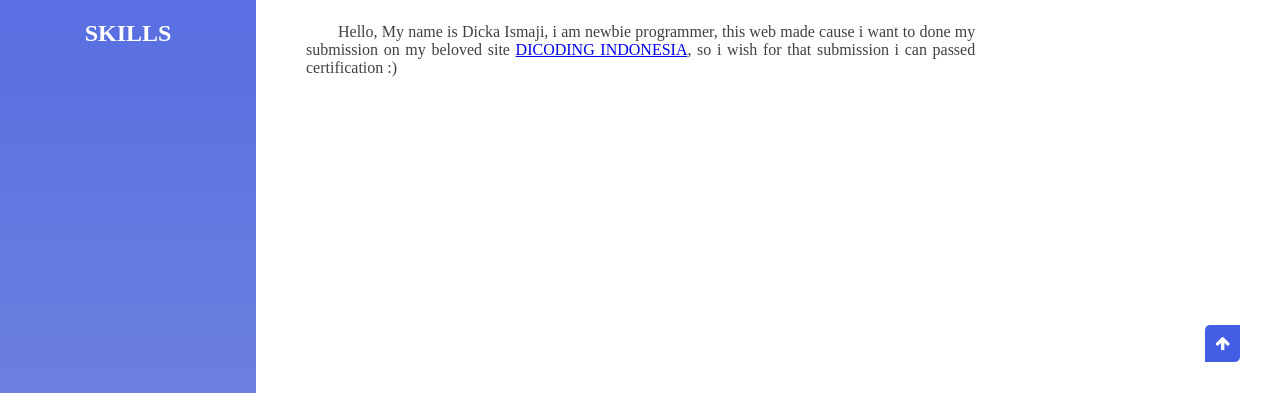
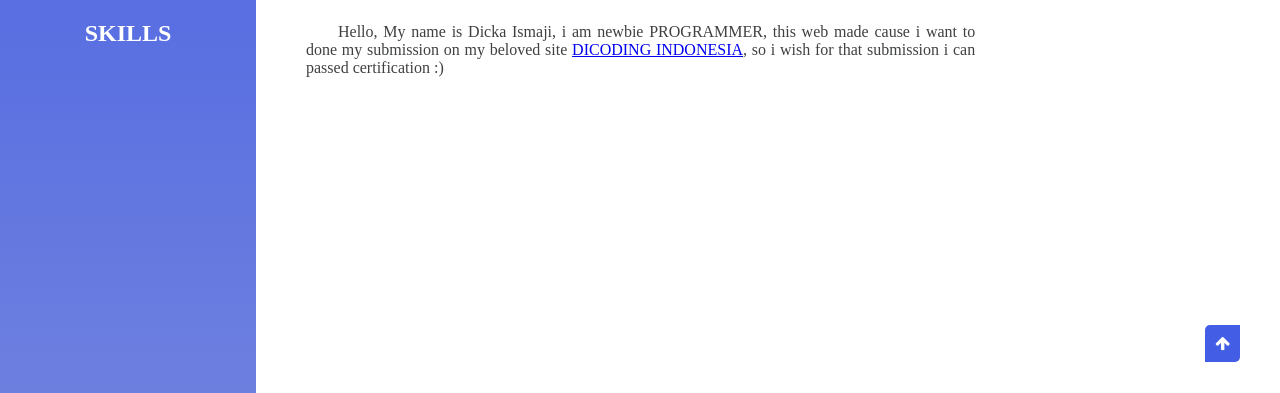
Before and after one commit to dicka88/dicka88.github.io, a plain HTML site: page index.html in a window 1280 px wide. Shown: the part 407-800 px from the top of the page. Drawn offline with nearby package versions, Linux system fonts and the light colour scheme; a web font is replaced by a local one.

Commit message:
Update index.html

```diff
--- a/index.html
+++ b/index.html
@@ -49,7 +49,7 @@
                 Jatinom, Klaten . <span class="font-primary">17</span> years old. <span class="font-primary">Email : </span>dickaismaji@gmail.com
               </h3>
               <br>
-              <p>Hello, My name is Dicka Ismaji, i am newbie programmer, this web made cause i want to done my submission on my beloved site <span class="font-primary"><a class="dicoding" href="https://dicoding.com">DICODING INDONESIA</a></span>, so i wish for that submission i can passed certification :) </p>
+              <p>Hello, My name is Dicka Ismaji, i am newbie PROGRAMMER, this web made cause i want to done my submission on my beloved site <span class="font-primary"><a class="dicoding" href="https://dicoding.com">DICODING INDONESIA</a></span>, so i wish for that submission i can passed certification :) </p>
             </div>
             <div class="sosmed sosmed1">
               <a target="_blank" href="https://www.facebook.com/dickha.itsmadjie"><i class="fa fa-facebook"></i></a>
```
